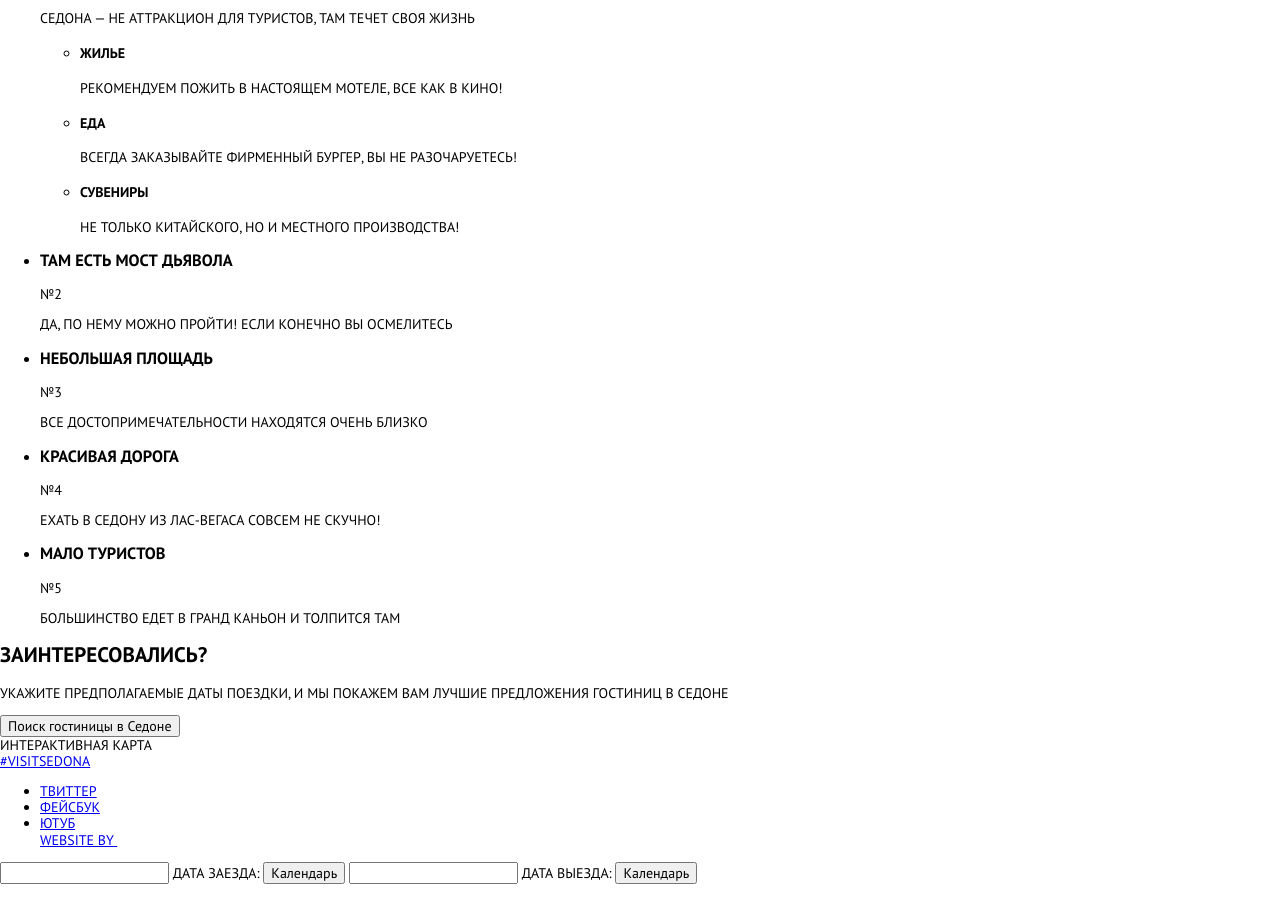
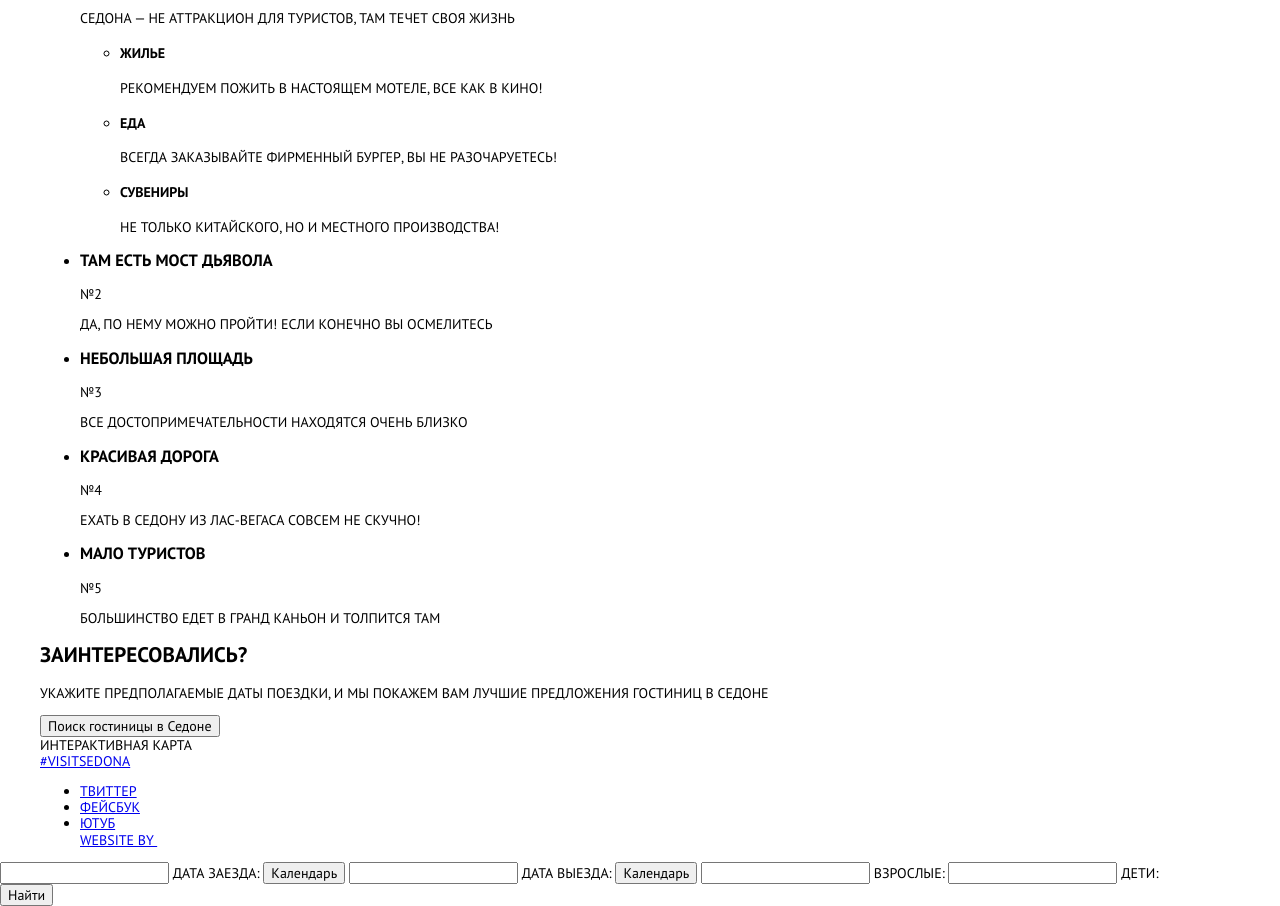
Before and after one commit to bozhenova/sedona, a plain HTML site: page index.html in a window 1280 px wide. Shown: the part 350-1256 px from the top of the page. Before the commit the page ends 1234 px from the top, so only its background shows below. Drawn offline with Linux system fonts and the light colour scheme.

Commit message:
Edited markup

```diff
--- a/index.html
+++ b/index.html
@@ -23,6 +23,7 @@
   </head>
   <body>
     <header class="page-header">
+      <div class="container">
       <img
         src="img/logo.png"
         width="138"
@@ -48,8 +49,10 @@
           </ul>
         </div>
       </nav>
+      </div>
     </header>
     <main class="page-main">
+      <div class="container">
       <h1 class="visually-hidden">Главная страница Sedona</h1>
       <section class="features">
         <h2 class="features__title">
@@ -59,44 +62,44 @@
           Рассмотрим 5 причин, по которым Седона круче, чем Гранд Каньон!
         </p>
         <ul class="features__list">
-          <li class="features__list-item">
-            <h3>Настоящий городок</h3>
-            <span>&#8470;1</span>
-            <p>Седона — не аттракцион для туристов, там течет своя жизнь</p>
+          <li class="features__item list-item feature">
+            <h3 class="list-item__title list-item__title--town">Настоящий городок</h3>
+            <span class="list-item__number">&#8470;1</span>
+            <p class="list-item__description">Седона — не аттракцион для туристов, там течет своя жизнь</p>
           </li>
-          <ul class="list-item__description">
+          <ul class="feature__list">
             <li>
-              <h4>Жилье</h4>
-              <p>Рекомендуем пожить в настоящем мотеле, все как в кино!</p>
+              <h4 class="feature__title--accommodation">Жилье</h4>
+              <p class="feature__description">Рекомендуем пожить в настоящем мотеле, все как в кино!</p>
             </li>
             <li>
-              <h4>Еда</h4>
-              <p>Всегда заказывайте фирменный бургер, вы не разочаруетесь!</p>
+              <h4 class="feature__title--food">Еда</h4>
+              <p class="feature__description">Всегда заказывайте фирменный бургер, вы не разочаруетесь!</p>
             </li>
             <li>
-              <h4>Сувениры</h4>
-              <p>Не только китайского, но и местного производства!</p>
+              <h4 class="feature__title--souvenirs">Сувениры</h4>
+              <p class="feature__description">Не только китайского, но и местного производства!</p>
             </li>
           </ul>
-          <li class="features__list-item">
-            <h3>Там есть Мост дьявола</h3>
-            <span>&#8470;2</span>
-            <p>Да, по нему можно пройти! Если конечно вы осмелитесь</p>
+          <li class="features__item list-item">
+            <h3 class="list-item__title list-item__title--bridge">Там есть Мост дьявола</h3>
+            <span class="list-item__number">&#8470;2</span>
+            <p class="list-item__description">Да, по нему можно пройти! Если конечно вы осмелитесь</p>
           </li>
           <li class="features__list-item">
-            <h3>Небольшая площадь</h3>
-            <span>&#8470;3</span>
-            <p>Все достопримечательности находятся очень близко</p>
+            <h3 class="list-item__title">Небольшая площадь</h3>
+            <span class="list-item__number">&#8470;3</span>
+            <p class="list-item__description">Все достопримечательности находятся очень близко</p>
           </li>
-          <li class="features__list-item">
-            <h3>Красивая дорога</h3>
-            <span>&#8470;4</span>
-            <p>Ехать в Седону из Лас-Вегаса совсем не скучно!</p>
+          <li class="features__item list-item">
+            <h3 class="list-item__title">Красивая дорога</h3>
+            <span class="list-item__number">&#8470;4</span>
+            <p class="list-item__description">Ехать в Седону из Лас-Вегаса совсем не скучно!</p>
           </li>
-          <li class="features__list-item">
-            <h3>Мало туристов</h3>
-            <span>&#8470;5</span>
-            <p>Большинство едет в Гранд Каньон и толпится там</p>
+          <li class="features__item list-item">
+            <h3 class="list-item__title">Мало туристов</h3>
+            <span class="list-item__number">&#8470;5</span>
+            <p class="list-item__desription">Большинство едет в Гранд Каньон и толпится там</p>
           </li>
         </ul>
       </section>
@@ -106,30 +109,38 @@
           Укажите предполагаемые даты поездки, и мы покажем вам лучшие
           предложения гостиниц в Седоне
         </p>
-        <button class="booking__search">Поиск гостиницы в Седоне</button>
+        <button class="booking__search button button--brown">Поиск гостиницы в Седоне</button>
       </section>
       <div class="map">
         <div class="map__canvas">Интерактивная карта</div>
       </div>
     </main>
     <footer class="footer">
-      <a href="#" class="hashtag">#visitsedona</a>
-      <ul class="social">
-        <li><a href="#" class="social__btn social__btn--tw">Твиттер</li>
-        <li><a href="#" class="social__btn social__btn--fb">Фейсбук</li>
-        <li><a href="#" class="social__btn social__btn--yt">Ютуб</li>
-        <div class="copyright">Website by <a href="#" class="copyright__link"><img src="" width="" height="" alt=""></a></div>
+      <div class="container">
+      <a href="#" class="footer__hashtag">#visitsedona</a>
+      <ul class="footer__social social">
+        <li><a href="#" class="social__button social__button--tw">Твиттер</li>
+        <li><a href="#" class="social__button social__button--fb">Фейсбук</li>
+        <li><a href="#" class="social__button social__button--yt">Ютуб</li>
+        <div class="footer__copyright copyright">Website by <a href="#" class="copyright__link"><img src="" width="" height="" alt=""></a></div>
       </ul>
+      </div>
     </footer>
-    <div class="search-form">
-      <form action="" class="booking__form">
+    <div class="search">
+      <form action="" class="search__form">
         <input class="search-form__field" type="text" id="from" />
         <label class="search-form__label" for="from">Дата заезда:</label>
         <button type="button" class="search-form__calendar">Календарь</button>
         <input class="search-form__field" type="text" id="to" />
         <label class="search-form__label" for="to">Дата выезда:</label>
         <button type="button" class="search-form__calendar">Календарь</button>
+         <input class="search-form__field" type="text" id="adults" />
+         <label class="search-form__label" for="adults">Взрослые:</label>
+          <input class="search-form__field" type="text" id="children" />
+          <label class="search-form__label" for="children">Дети:</label>
+        <button type="submit" class="button button--blue">Найти</button>
       </form>
+    </div>
     </div>
     <script src="script.js"></script>
     <script src="https://api-maps.yandex.ru/2.1/?lang=ru_RU"></script>
--- a/style.css
+++ b/style.css
@@ -1,16 +1,27 @@
+html {
+  box-sizing: border-box;
+}
+
 *,
 *::before,
 *::after {
-  box-sizing: border-box;
+  box-sizing: inherit;
 }
 
 body {
+  max-width: 1200px;
   min-width: 768px;
-  max-width: 1200px;
   padding: 0;
+  margin: 0;
 
   font-family: "PT Sans", Arial, sans-serif;
   font-size: 14px;
   font-weight: 400;
   text-transform: uppercase;
 }
+
+.container {
+  width: auto;
+  margin: 0 auto;
+  padding: 0 40px;
+}
```
